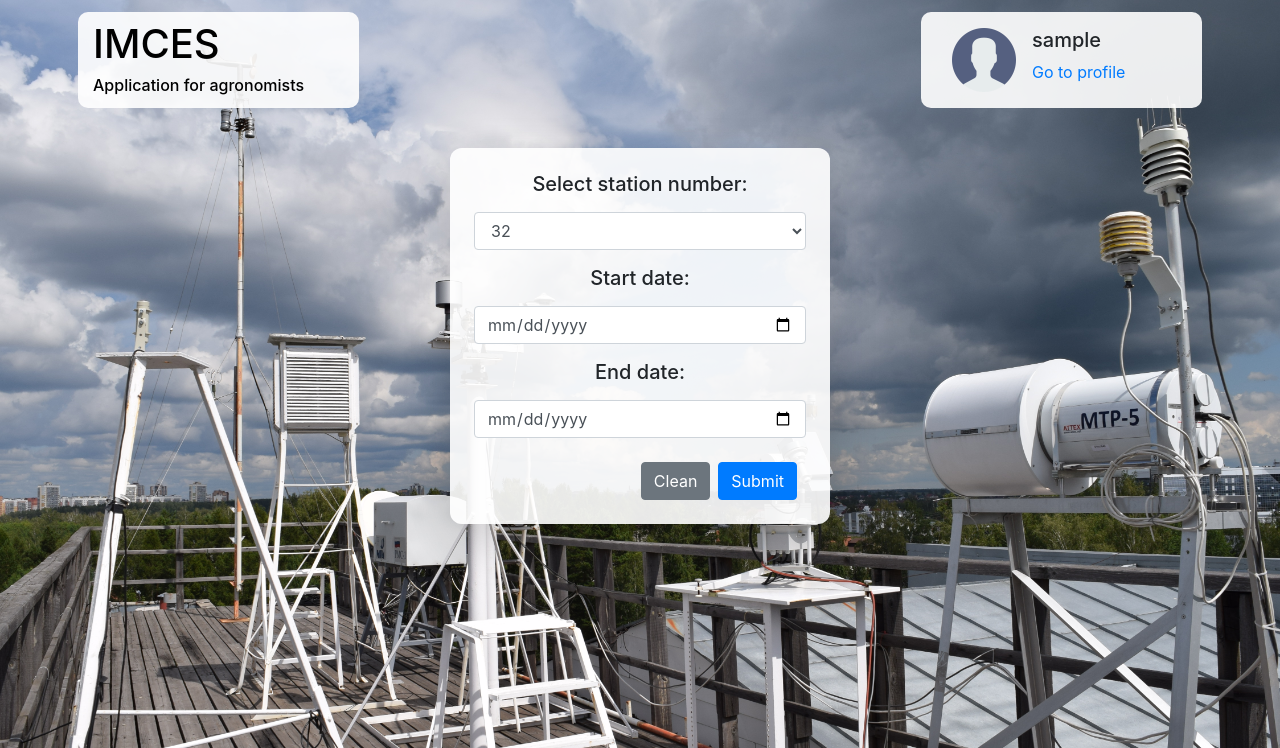
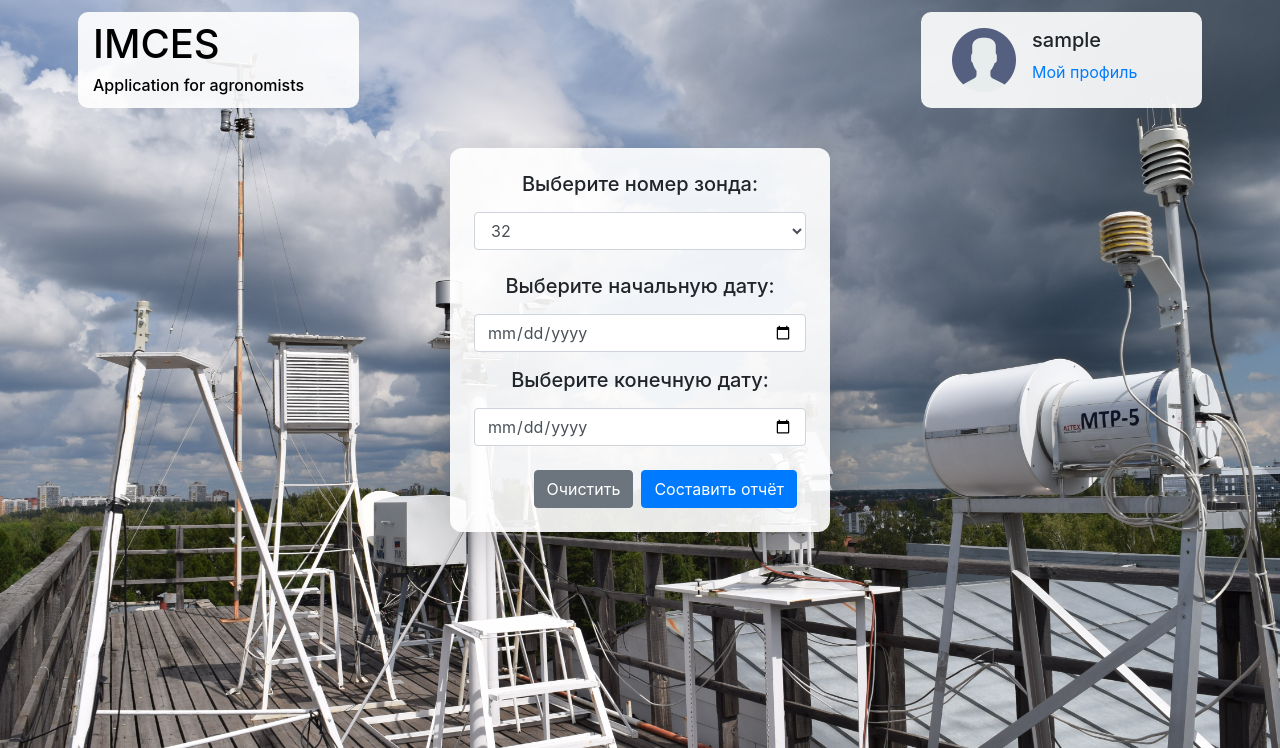
Before and after one commit to somnoynadno/imces_app, a Flask app: page / in a window 1280 px wide. Shown: the top 748 px of the page. Run offline with Flask 2, Linux system fonts and the light colour scheme; the visitor is signed in with stand-in values (Sample User, id 1); some libraries are stand-ins or nearby versions.

Commit message:
Russian version

```diff
--- a/app.py
+++ b/app.py
@@ -41,7 +41,7 @@ def login():
 		password = str(request.form.get('password'))
 
 		if not username or not password:
-			return "Wrong credentials", 400
+			return "Неверные данные учётной записи", 400
 
 		# user must exist in database
 		try:
@@ -54,7 +54,7 @@ def login():
 			conn.close()
 
 		except Exception:
-			return "No such user or incorrect password", 400
+			return "Неверные логин или пароль", 400
 
 		session['username'] = username
 
@@ -89,11 +89,11 @@ def statistics():
 		abort(400)
 
 	if start_date > end_date:
-		return "The end date must be less than the start date", 400
+		return "Начальная дата отчёта должна быть меньше конечной", 400
 
 	stations = ("32", "33", "36", "37")
 	if station_number_default not in stations:
-		return "Invalid station number", 400
+		return "Неверный номер зонда", 400
 
 	# valid station name in MySQL
 	station_number = "600000" + station_number_default
@@ -156,19 +156,19 @@ def statistics():
 		result_string += "<tr><td><b>" + str(date) + "</b></td>" + "<td></td>"*9 + "</tr>"
 
 		result_string += "<tr>"
-		result_string += "<td>" + "mean T, °C" + "</td>"
+		result_string += "<td>" + "средняя t, °C" + "</td>"
 		for elem in mean_t:
 			result_string += "<td>" + str(round(elem, 2)) + "</td>"
 		result_string += "</tr>"
 
 		result_string += "<tr>"
-		result_string += "<td>" + "min T, °C" + "</td>"
+		result_string += "<td>" + "min t, °C" + "</td>"
 		for elem in min_t:
 			result_string += "<td>" + str(round(elem, 2)) + "</td>"
 		result_string += "</tr>"
 
 		result_string += "<tr>"
-		result_string += "<td>" + "max T, °C" + "</td>"
+		result_string += "<td>" + "max t, °C" + "</td>"
 		for elem in max_t:
 			result_string += "<td>" + str(round(elem, 2)) + "</td>"
 		result_string += "</tr>"
@@ -183,14 +183,14 @@ def statistics():
 	cursor.execute(last_mes_query)
 	heights = [0, 5, 10, 15, 20, 30, 40, 50, 60]
 
-	last_mes_string = "<h5>Temperature</h5>"
+	last_mes_string = "<h5>Температура</h5>"
 	for line in cursor:
 		for h, elem in zip(heights, line[1:]):
-			last_mes_string += "Result on " + str(h) + "sm:" + str(round(elem, 2)) + "<br>"
+			last_mes_string += "Результат на " + str(h) + " см: " + str(round(elem, 2)) + "<br>"
 
 		# put timestamp
 		collected_date = datetime.datetime.fromtimestamp(line[0])
-		last_mes_string += "<hr> Collected at: <br> " + str(collected_date.date()) + " " + str(collected_date.time())
+		last_mes_string += "<hr> Данные за <br> " + str(collected_date.date()) + " " + str(collected_date.time())
 
 	fig = plt.figure()
 	ax = plt.axes()
@@ -210,7 +210,7 @@ def statistics():
 
 	# plot temperatures for only last day
 	for line in last_day.transpose():
-		ax_last_day.plot([i for i in range(len(last_day))], line)
+		ax_last_day.plot([i for i in range(1, len(last_day)+1)], line)
 
 	last_day_file = 'static/img/temp/' + str(randint(10000, 99999)) + '.png'
 	fig_last_day.savefig(last_day_file)
--- a/templates/index.html
+++ b/templates/index.html
@@ -24,7 +24,7 @@
             <img src="static/img/user_icon.png" class="mr-3" style="width: 64px; height: 64px;" alt="=(">
             <div class="media-body">
               <h5 class="mt-0">{{username}}</h5>
-              <a href='/'>Go to profile</a>
+              <a href='/'>Мой профиль</a>
             </div>
           </div>
         </div>
@@ -33,20 +33,20 @@
       <form class="form-group mt-4" action="get_info" method="get">
         <div class="row justify-content-center">
           <div class="col-md-4 shadow-lg text-center p-4 mb-4" style="background-color: rgba(255,255,255,0.9); border-radius: 12px">
-            <label for="station_number"><h5>Select station number:</h5></label>
+            <label for="station_number"><h5>Выберите номер зонда:</h5></label>
             <select class="form-control" name="station_number" id="station_number">
               <option>32</option>
               <option>33</option>
               <option>36</option>
               <option>37</option>
             </select>
-            <label class="mt-3" for="start_date"><h5>Start date:</h5></label>
+            <label class="mt-4" for="start_date"><h5>Выберите начальную дату:</h5></label>
             <input type="date" class="form-control" id="start_date" name="start_date" placeholder="Date" required>
-            <label class="mt-3" for="end_date"><h5>End date:</h5></label>
+            <label class="mt-3" for="end_date"><h5>Выберите конечную дату:</h5></label>
             <input type="date" class="form-control" id="end_date" name="end_date" placeholder="Date" required>
             <div class="mt-4 row justify-content-end">
-              <button class="btn btn-secondary mr-2" type="reset">Clean</button>
-              <button class="btn btn-primary mr-4" id="submit" type="submit">Submit</button>
+              <button class="btn btn-secondary mr-2" type="reset">Очистить</button>
+              <button class="btn btn-primary mr-4" id="submit" type="submit">Составить отчёт</button>
             </div>
           </div>
         </div>
--- a/templates/login.html
+++ b/templates/login.html
@@ -27,9 +27,9 @@
             </div>
             <div class="form-group form-check">
               <input type="checkbox" class="form-check-input" id="Check">
-              <label class="form-check-label" for="Check">Remember me</label>
+              <label class="form-check-label" for="Check">Запомнить меня</label>
             </div>
-            <button type="submit" class="btn btn-primary">Submit</button>
+            <button type="submit" class="btn btn-primary">Войти</button>
           </form>
         </div>
       </div>
```
Also changed, not shown: templates/station_info.html (+18 -18 lines).
